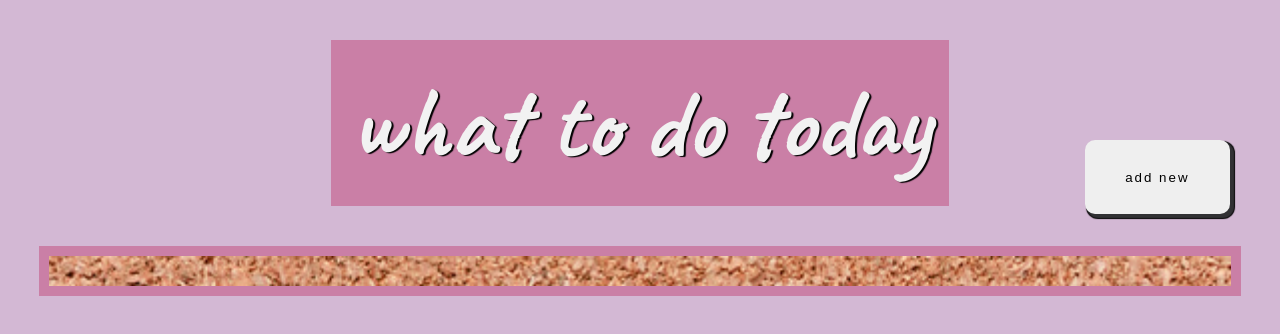
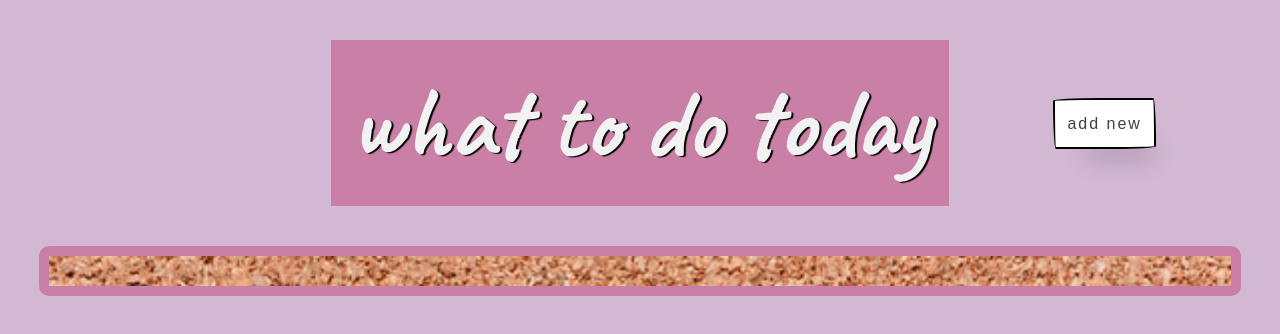
Before and after one commit to NtshebetsengM/ToDoApp, a website: page index.html in a window 1280 px wide. Drawn offline with Linux system fonts and the light colour scheme.

Commit message:
add background color option. add new styling for add new task btn and class to the html

```diff
--- a/index.html
+++ b/index.html
@@ -13,7 +13,7 @@
 <body>
     <header>
         <h1>what to do today</h1>
-        <button id="new-task-btn">add new </button>
+        <button id="new-task-btn" class="newTaskBtn">add new </button>
     </header>
 
     <main id="post-it-board">
--- a/index.js
+++ b/index.js
@@ -89,10 +89,10 @@ newTaskForm.addEventListener('submit', (event) => {
 /**add new task to UI */
 
 /*randomly selecting the background color */
-const colors = ["#ffffc0", "#c0e0ff", "#c0ffc0", "#e0c0ff"];
+const colors = ["#ffffc0", "#c0e0ff", "#c0ffc0", "#e0c0ff", "#ffc0c0"];
 
 function getRandomColor(){
-    return colors[Math.floor(Math.random()* colors.length)]
+    return colors[Math.floor(Math.random() * colors.length)]
 }
 
 function renderSubmission(submission) {
--- a/style.css
+++ b/style.css
@@ -39,17 +39,47 @@ h1 {
 	text-shadow: 2px 1px 1px black;
 }
 
-#new-task-btn {
-	border: none;
-	padding: 10px;
-	justify-self: end;
-	margin: 0;
-	width: 50%;
-	height: 40%;
-	position: relative;
-	top: 110px;
-	right: 20px;
+/*btn styling by Paper CSS*/
+.newTaskBtn {
+  align-self: center;
+  background-color: #fff;
+  background-image: none;
+  background-position: 0 90%;
+  background-repeat: repeat no-repeat;
+  background-size: 4px 3px;
+  border-radius: 15px 225px 255px 15px 15px 255px 225px 15px;
+  border-style: solid;
+  border-width: 2px;
+  box-shadow: rgba(0, 0, 0, .2) 15px 28px 25px -18px;
+  color: #41403e;
+  cursor: pointer;
+  display: inline-block;
+  font-size: 1rem;
+  line-height: 23px;
+  outline: none;
+  padding: .75rem;
+  text-decoration: none;
+  transition: all 235ms ease-in-out;
+  border-bottom-left-radius: 15px 255px;
+  border-bottom-right-radius: 225px 15px;
+  border-top-left-radius: 255px 15px;
+  border-top-right-radius: 15px 225px;
+  user-select: none;
+  -webkit-user-select: none;
+  touch-action: manipulation;
 }
+
+.newTaskBtn:hover {
+  box-shadow: rgba(0, 0, 0, .3) 2px 8px 8px -5px;
+  transform: translate3d(0, 2px, 0);
+}
+
+.newTaskBtn:focus {
+  box-shadow: rgba(0, 0, 0, .3) 2px 8px 4px -6px;
+}
+
+
+
 
 #post-it-board {
 	display: flex;
@@ -61,6 +91,7 @@ h1 {
 	flex-wrap: wrap;
 	gap: 20px;
 	border: 10px solid rgb(202, 127, 166);
+	border-radius: 10px;
 	width: 90vw;
 	margin: 10px;
 	padding: 15px;
@@ -75,7 +106,6 @@ h1 {
 	min-width: 150px;
 	min-height: 90px;
 	border: 1px solid rgba(0, 0, 0, 1);
-	border-radius: 10px;
 	box-shadow:
 		3px 3px 1px 1px rgb(49, 49, 52),
 		3px 3px 1px 2px rgba(0, 0, 0, 1);
@@ -256,15 +286,3 @@ button:hover {
 	color: white;
 	border: 1px solid rgba(0, 0, 0, 1);
 }
-
-.addMoreBtn {
-	padding: 10px;
-	background-color: rgba(0, 0, 0, 0.176);
-	font-size: 10px;
-}
-
-.formBtns {
-	display: flex;
-	margin: 10px;
-	gap: 10px;
-}
```
